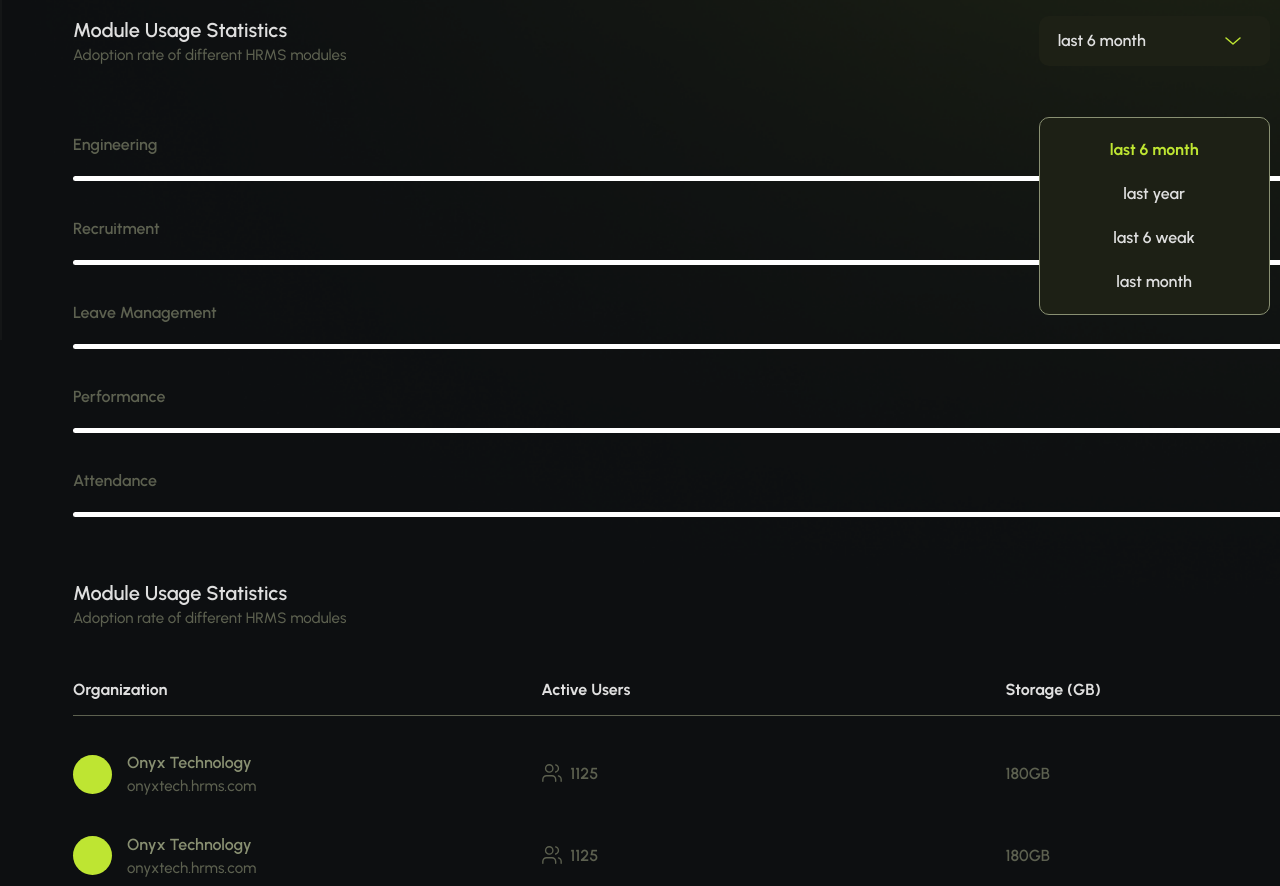
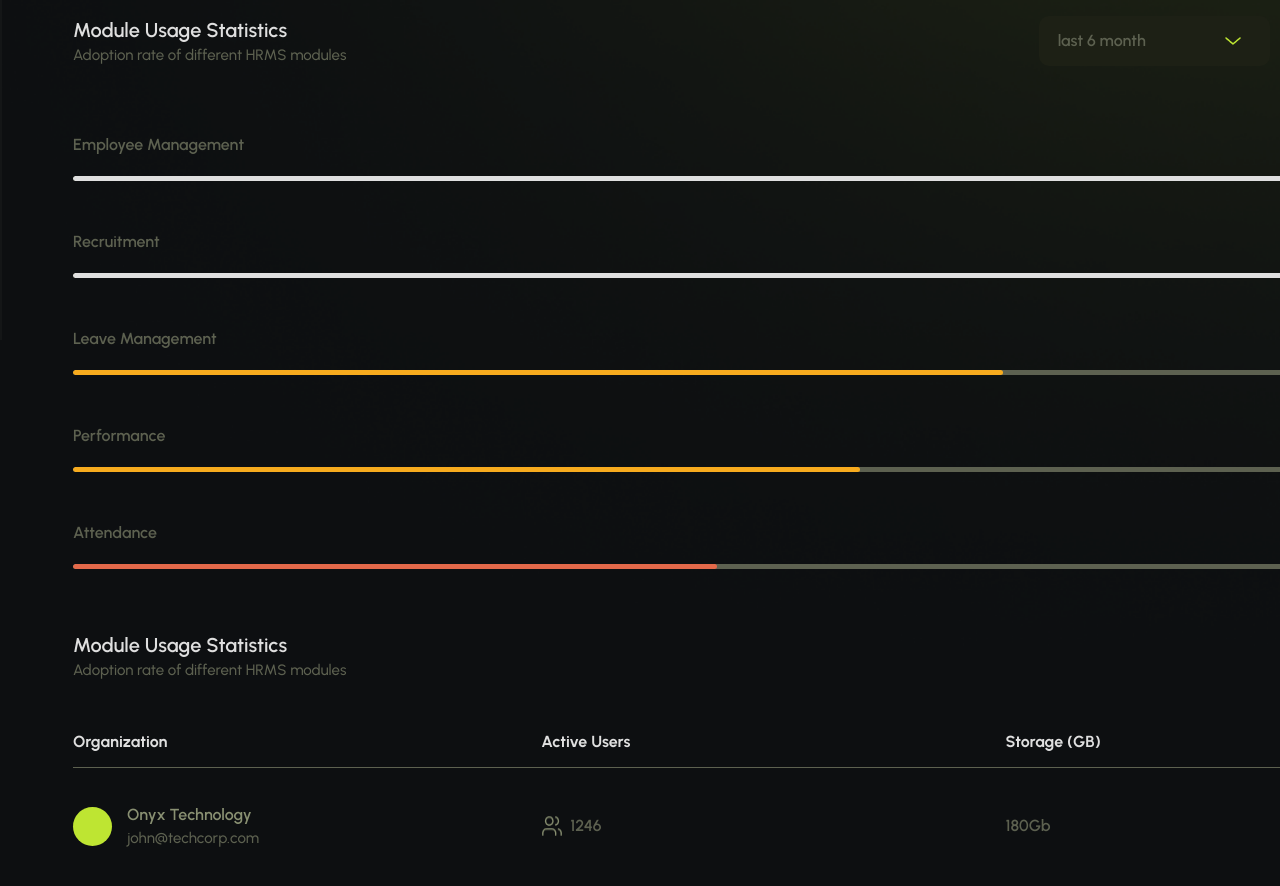
Before and after one commit to Benjamin-Endale/HRMS-v2, a Next.js app: page /SuperAdmin/UserStatics in a window 1280 px wide. Shown: the part 460-1346 px from the top of the page. Built offline with nearby package versions, Linux system fonts and the light colour scheme.

Commit message:
SuperAdmin Updated

```diff
--- a/app/SuperAdmin/AllOrganization/page.jsx
+++ b/app/SuperAdmin/AllOrganization/page.jsx
@@ -172,7 +172,7 @@ return (
                         <img src="/image/Icon/Action/Pen.png" alt="" />
                       </button>
                       <button type="button" className='cursor-pointer'>
-                        <img src="/image/Icon/Action/Trash.png" alt="" />
+                        <img src="/image/Icon/Action/banOff.png" alt="" />
                       </button>
                     </td>
                   </tr>
--- a/app/SuperAdmin/UserStatics/page.jsx
+++ b/app/SuperAdmin/UserStatics/page.jsx
@@ -1,14 +1,40 @@
 'use client'
 import React , {useState} from 'react'
+import { Dropdown } from '@/app/Components/DropDown';
+import { ProgressDashPerformance } from '@/app/Components/ProgressDashPerformance';
 
 const page = () => {
   // Backup
-  const [dropdownOpenB, setDropdownOpenB] = useState(false);
-  const [selectedB, setSelectedB] = useState('last 6 month')
-  const Backup = ["last 6 month","last year","last 6 weak","last month"]
+  const [selectedB, setSelectedB] = useState()
+
+  const TenatList = [
+    {TenatName: 'Onyx Technology' , TenatEmail:'john@techcorp.com', TenatUsers: '1246', TenatStorage: '180Gb', Usage: 'Normal'},
+    {TenatName: 'Bright Technology' , TenatEmail:'john@techcorp.com', TenatUsers: '1246', TenatStorage: '180Gb', Usage: 'Hard'},
+    {TenatName: 'Africom Technology' , TenatEmail:'john@techcorp.com', TenatUsers: '1246', TenatStorage: '180Gb', Usage: 'Medium'},
+  ]
+    const handleState = (status) => {
+      switch (status) {
+        case "Normal":
+          return "text-lemongreen";
+        case "Medium":
+          return "text-yellowCust";
+        case "Hard":
+          return "text-Error";
+      }
+    };
+
+    const usage = [
+    { Department:'Employee Management' ,  percentage: 85},
+    { Department:'Recruitment' ,  percentage: 95},
+    { Department:'Leave Management' ,  percentage: 65},
+    { Department:'Performance' ,  percentage: 55},
+    { Department:'Attendance' ,  percentage: 45},
+
+    ];
+
 
   return (
-    <div className='font-semibold flex flex-col gap-[3.875rem]'>
+    <div className='font-semibold flex flex-col  gap-[3.875rem]'>
       {/* dashHeader */}
       <div className='flex gap-[2rem]'>
         <div className='carDash1 bg-[url(/image/imageDashcard1.png)]'>
@@ -72,26 +98,13 @@ const page = () => {
           </div>
           <div className='flex gap-[1.5rem]'>
             <div className='w-[14.4375rem]'>
-                <div className='flex flex-col gap-[1rem] relative'>
-                    <div className='inputMod flex items-center justify-between pr-[1.5625rem]' >
-                        <button type="button" className='textFormColor1 text-left' onClick={() => setDropdownOpenB(!dropdownOpenB)}>{selectedB}</button>
-                        <svg onClick={() => setDropdownOpenB(!dropdownOpenB)} className={`transition-transform duration-200 ${dropdownOpenB ? 'rotate-180' : ''}`} width="24" height="24" viewBox="0 0 24 24" fill="none" xmlns="http://www.w3.org/2000/svg">
-        <path d="M19 9L12 15L5 9" stroke="#BEE532" stroke-width="1.5" stroke-linecap="round" stroke-linejoin="round"/>
-                        </svg>
-                    </div>
-                    <div className={`${dropdownOpenB ? 'flex' : 'hidden'} bg-inputBack rounded-[10px]   w-full top-[6.3125rem] absolute z-10 textFormColor1 flex-col center-center border border-limeLight`}>
-                        <ul className='flex flex-col space-y-5 py-5 '>
-                            {Backup.map(back => (
-                            <li key={back} className={`cursor-pointer w-full text-center ${selectedB === back ? 'text-lemongreen font-bold' : ''}`}
-                            onClick={() => {
-                                setSelectedB(back)
-                                setDropdownOpenB(false)
-                            }}>
-                            {back}
-                            </li>
-                        ))}
-                        </ul>
-                    </div>
+                <div>
+                    <Dropdown
+                    options={["last 6 month","last year","last 6 weak","last month"]}
+                    selected={selectedB}
+                    onSelect={setSelectedB}
+                    placeholder="last 6 month"
+                    />
                 </div>
             </div>
             <div>
@@ -107,78 +120,25 @@ const page = () => {
         {/* MainSectionContainer */}
         <div className='space-y-[3.0625rem]'>
             {/* headerSection */}
-          <div className='space-y-[2.25rem] scrollBarDash '>
+            {usage.map((usage,idx)=>(
+              <div key={idx} className='space-y-[2.25rem] scrollBarDash  '>
                 <div className='space-y-[1.1875rem]'>
                   <div className='between-center'>
                     <div className='flex space-x-[1.375rem]'>
-                  <span className='text-limegray '>Engineering</span>
+                      <span className='text-limegray '>{usage.Department}</span>
                     </div>
                     <div>
                       <ul className='text-white flex gap-[1.75rem]'>
-                    <li className='list-disc marker:text-lemongreen textLimegray'>95%</li>
+                        <li className='list-disc marker:text-lemongreen textLimegray'>{usage.percentage}%</li>
                       </ul>
                     </div>
                   </div>
                   {/* progressBar*/}
-              <div className='h-[5px] w-full bg-white rounded-[30px]'></div>
-            </div>
-            <div className='space-y-[1.1875rem]'>
-              <div className='between-center'>
-                <div className='flex space-x-[1.375rem]'>
-                  <span className='text-limegray '>Recruitment </span>
-                </div>
-                <div>
-                  <ul className='text-white flex gap-[1.75rem]'>
-                    <li className='list-disc marker:text-lemongreen textLimegray'>95%</li>
-                  </ul>
+                  <ProgressDashPerformance percentage={usage.percentage} low={'bg-[#E3694A]'} high={'bg-[#DFDFDF]'} medium={'bg-[#F7AB1E]'}/>
                 </div>
               </div>
-              {/* progressBar*/}
-              <div className='h-[5px] w-full bg-white rounded-[30px]'></div>
-            </div>
-            <div className='space-y-[1.1875rem]'>
-              <div className='between-center'>
-                <div className='flex space-x-[1.375rem]'>
-                  <span className='text-limegray '>Leave Management</span>
-                </div>
-                <div>
-                  <ul className='text-white flex gap-[1.75rem]'>
-                    <li className='list-disc marker:text-lemongreen textLimegray'>95%</li>
-                  </ul>
-                </div>
-              </div>
-              {/* progressBar*/}
-              <div className='h-[5px] w-full bg-white rounded-[30px]'></div>
-            </div>
-            <div className='space-y-[1.1875rem]'>
-              <div className='between-center'>
-                <div className='flex space-x-[1.375rem]'>
-                  <span className='text-limegray '>Performance </span>
-                </div>
-                <div>
-                  <ul className='text-white flex gap-[1.75rem]'>
-                    <li className='list-disc marker:text-lemongreen textLimegray'>95%</li>
-                  </ul>
-                </div>
-              </div>
-              {/* progressBar*/}
-              <div className='h-[5px] w-full bg-white rounded-[30px]'></div>
-            </div>
-            <div className='space-y-[1.1875rem]'>
-              <div className='between-center'>
-                <div className='flex space-x-[1.375rem]'>
-                  <span className='text-limegray '>Attendance</span>
-                </div>
-                <div>
-                  <ul className='text-white flex gap-[1.75rem]'>
-                    <li className='list-disc marker:text-lemongreen textLimegray'>95%</li>
-                  </ul>
-                </div>
-              </div>
-              {/* progressBar*/}
-              <div className='h-[5px] w-full bg-white rounded-[30px]'></div>
-            </div>
-          </div>
+
+            ))}
         </div>
     </div>
       <div className='space-y-[3.0625rem]'>
@@ -202,88 +162,33 @@ const page = () => {
               </tr>
             </thead>
             <tbody >
-              <tr>
+              {TenatList.map((tenat) => (
+                <tr key={tenat.TenatName}>
                   <td className='pt-[2.1875rem]'>
                     <div className='flex items-center gap-[0.9375rem]'>
                       <div className='w-[2.4375rem] h-[2.4375rem] bg-lemongreen rounded-full '></div>
                       <div>
-                      <h1 className='text-limeLight'>Onyx Technology</h1>
-                      <h4 className='textLimegray'>onyxtech.hrms.com</h4>
+                        <h1 className='text-limeLight'>{tenat.TenatName}</h1>
+                        <h4 className='textLimegray'>{tenat.TenatEmail}</h4>
                       </div>
                     </div>
                   </td>
                   <td className='pt-[2.1875rem]'>
                       <div className='flex gap-[0.4375rem]'>
-                      <svg width="22" height="22" viewBox="0 0 22 22" fill="none" xmlns="http://www.w3.org/2000/svg">
-  <path d="M14.6666 19.25V17.4167C14.6666 16.4442 14.2803 15.5116 13.5927 14.8239C12.9051 14.1363 11.9724 13.75 11 13.75H5.49998C4.52752 13.75 3.59489 14.1363 2.90725 14.8239C2.21962 15.5116 1.83331 16.4442 1.83331 17.4167V19.25M14.6666 2.86733C15.4529 3.07117 16.1493 3.53033 16.6464 4.17272C17.1434 4.81512 17.4132 5.6044 17.4132 6.41667C17.4132 7.22894 17.1434 8.01821 16.6464 8.66061C16.1493 9.30301 15.4529 9.76216 14.6666 9.966M20.1666 19.25V17.4167C20.166 16.6042 19.8956 15.815 19.3979 15.173C18.9002 14.5309 18.2033 14.0723 17.4166 13.8692M11.9166 6.41667C11.9166 8.44171 10.275 10.0833 8.24998 10.0833C6.22494 10.0833 4.58331 8.44171 4.58331 6.41667C4.58331 4.39162 6.22494 2.75 8.24998 2.75C10.275 2.75 11.9166 4.39162 11.9166 6.41667Z" stroke="#5D6150" stroke-width="1.375" stroke-linecap="round" stroke-linejoin="round"/>
-                      </svg>
-                      <span className='text-limegray'>1125</span>
+                        <img src="/image/Icon/Action/users.png" alt="" />
+                        <span className='text-limegray'>{tenat.TenatUsers}</span>
                       </div>
                   </td>
                   <td className='pt-[2.1875rem]'>
-                  <span className='text-limegray'>180GB</span>
+                    <span className='text-limegray'>{tenat.TenatStorage}</span>
                   </td>
                   <td className='pt-[2.1875rem] '>
                     <div>
-                    <span className='bg-[rgba(190,229,50,0.05)] px-[20px] py-[8px] rounded-full text-yellowCust'>Medium Usage</span>
+                      <span className={`bg-[rgba(190,229,50,0.05)] px-[20px] py-[8px] rounded-full ${handleState(tenat.Usage)}`}>{tenat.Usage} Usage</span>
                     </div>
                   </td>
                 </tr>
-              <tr>
-                <td className='pt-[2.1875rem]'>
-                  <div className='flex items-center gap-[0.9375rem]'>
-                    <div className='w-[2.4375rem] h-[2.4375rem] bg-lemongreen rounded-full '></div>
-                    <div>
-                      <h1 className='text-limeLight'>Onyx Technology</h1>
-                      <h4 className='textLimegray'>onyxtech.hrms.com</h4>
-                    </div>
-                  </div>
-                </td>
-                <td className='pt-[2.1875rem]'>
-                    <div className='flex gap-[0.4375rem]'>
-                      <svg width="22" height="22" viewBox="0 0 22 22" fill="none" xmlns="http://www.w3.org/2000/svg">
-  <path d="M14.6666 19.25V17.4167C14.6666 16.4442 14.2803 15.5116 13.5927 14.8239C12.9051 14.1363 11.9724 13.75 11 13.75H5.49998C4.52752 13.75 3.59489 14.1363 2.90725 14.8239C2.21962 15.5116 1.83331 16.4442 1.83331 17.4167V19.25M14.6666 2.86733C15.4529 3.07117 16.1493 3.53033 16.6464 4.17272C17.1434 4.81512 17.4132 5.6044 17.4132 6.41667C17.4132 7.22894 17.1434 8.01821 16.6464 8.66061C16.1493 9.30301 15.4529 9.76216 14.6666 9.966M20.1666 19.25V17.4167C20.166 16.6042 19.8956 15.815 19.3979 15.173C18.9002 14.5309 18.2033 14.0723 17.4166 13.8692M11.9166 6.41667C11.9166 8.44171 10.275 10.0833 8.24998 10.0833C6.22494 10.0833 4.58331 8.44171 4.58331 6.41667C4.58331 4.39162 6.22494 2.75 8.24998 2.75C10.275 2.75 11.9166 4.39162 11.9166 6.41667Z" stroke="#5D6150" stroke-width="1.375" stroke-linecap="round" stroke-linejoin="round"/>
-                      </svg>
-                      <span className='text-limegray'>1125</span>
-                    </div>
-                </td>
-                <td className='pt-[2.1875rem]'>
-                  <span className='text-limegray'>180GB</span>
-                </td>
-                <td className='pt-[2.1875rem] '>
-                  <div>
-                    <span className='bg-[rgba(190,229,50,0.05)] px-[20px] py-[8px] rounded-full text-lemongreen'>Normal Usage</span>
-                  </div>
-                </td>
-              </tr>
-              <tr>
-                <td className='pt-[2.1875rem]'>
-                  <div className='flex items-center gap-[0.9375rem]'>
-                    <div className='w-[2.4375rem] h-[2.4375rem] bg-lemongreen rounded-full '></div>
-                    <div>
-                      <h1 className='text-limeLight'>Onyx Technology</h1>
-                      <h4 className='textLimegray'>onyxtech.hrms.com</h4>
-                    </div>
-                  </div>
-                </td>
-                <td className='pt-[2.1875rem]'>
-                    <div className='flex gap-[0.4375rem]'>
-                      <svg width="22" height="22" viewBox="0 0 22 22" fill="none" xmlns="http://www.w3.org/2000/svg">
-  <path d="M14.6666 19.25V17.4167C14.6666 16.4442 14.2803 15.5116 13.5927 14.8239C12.9051 14.1363 11.9724 13.75 11 13.75H5.49998C4.52752 13.75 3.59489 14.1363 2.90725 14.8239C2.21962 15.5116 1.83331 16.4442 1.83331 17.4167V19.25M14.6666 2.86733C15.4529 3.07117 16.1493 3.53033 16.6464 4.17272C17.1434 4.81512 17.4132 5.6044 17.4132 6.41667C17.4132 7.22894 17.1434 8.01821 16.6464 8.66061C16.1493 9.30301 15.4529 9.76216 14.6666 9.966M20.1666 19.25V17.4167C20.166 16.6042 19.8956 15.815 19.3979 15.173C18.9002 14.5309 18.2033 14.0723 17.4166 13.8692M11.9166 6.41667C11.9166 8.44171 10.275 10.0833 8.24998 10.0833C6.22494 10.0833 4.58331 8.44171 4.58331 6.41667C4.58331 4.39162 6.22494 2.75 8.24998 2.75C10.275 2.75 11.9166 4.39162 11.9166 6.41667Z" stroke="#5D6150" stroke-width="1.375" stroke-linecap="round" stroke-linejoin="round"/>
-                      </svg>
-                      <span className='text-limegray'>1125</span>
-                    </div>
-                </td>
-                <td className='pt-[2.1875rem]'>
-                  <span className='text-limegray'>180GB</span>
-                </td>
-                <td className='pt-[2.1875rem] '>
-                  <div>
-                    <span className='bg-[rgba(190,229,50,0.05)] px-[20px] py-[8px] rounded-full text-Error'>High Usage</span>
-                  </div>
-                </td>
-              </tr>
-
+              ))}
             </tbody>
           </table>
         </div>
```
Also changed, not shown: public/image/Icon/Action/banOff.png (added). Lines whose indentation alone changed are shown as unchanged.
